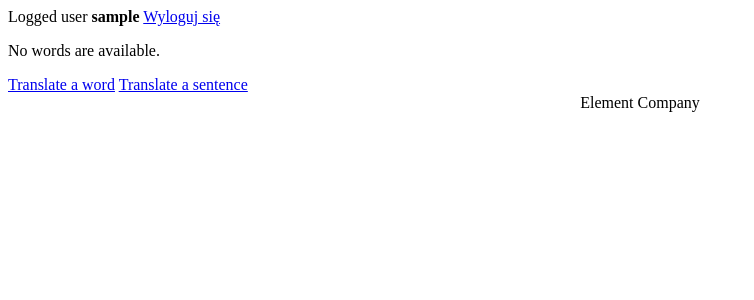
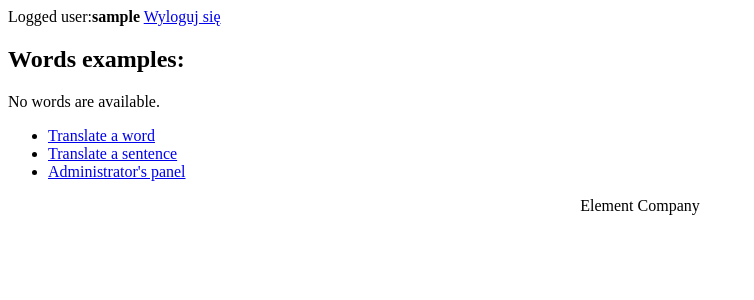
Before and after one commit to Bisk1/kongming, a Django app: page / in a window 1280 px wide. Shown: the top 300 px of the page, without its empty margins (0-754 px from the left). Run offline with Django 3.2, Linux system fonts and the light colour scheme; the visitor is signed in with stand-in values (Sample User, id 1); data that the repository does not hold is empty; some libraries are stand-ins or nearby versions.

Commit message:
Improve URLs

```diff
--- a/chinesetool/templates/chinesetool/base.html
+++ b/chinesetool/templates/chinesetool/base.html
@@ -14,9 +14,9 @@
 {% block header %}
   <div id="nav">
     {% if user.is_authenticated %}
-      {% trans "Logged user" %} <b>{{user.username}}</b>    <a href="/logout/">{% trans "Log out" %}</a>
+      {% trans "Logged user" %}:<b>{{user.username}}</b>    <a href="{% url 'chinesetool:logout' %}">{% trans "Log out" %}</a>
     {% else %}
-      <a href="/login/">{% trans "Log in" %}</a>    <a href="/register/">{% trans "Register" %}</a>
+      <a href="{% url 'chinesetool:login' %}">{% trans "Log in" %}</a>    <a href="{% url 'chinesetool:register' %}">{% trans "Register" %}</a>
     {% endif %}
   </div>
 {% endblock %}
--- a/chinesetool/templates/chinesetool/index.html
+++ b/chinesetool/templates/chinesetool/index.html
@@ -1,17 +1,23 @@
 {% extends "chinesetool/base.html"%}
 {% load i18n %}
 {% block content %}
+<h2>{% trans "Words examples" %}:</h2>
 {% if latest_words_list %}
     <ul>
     {% for wordzh in latest_words_list %}
-        <li><a href="/{{ wordzh.id }}/translate_word">{{ wordzh.word }}</a></li>
+        <li>{{ wordzh.word }}</li>
     {% endfor %}
     </ul>
 {% else %}
     <p>No words are available.</p>
 {% endif %}
-<a href="/translate_word">{% trans "Translate a word" %}</a>
-<a href="/translate_sentence">{% trans "Translate a sentence" %}</a>
+<ul>
+    <li><a href="{% url 'chinesetool:translate_word' %}">{% trans "Translate a word" %}</a></li>
+    <li><a href="{% url 'chinesetool:translate_sentence' %}">{% trans "Translate a sentence" %}</a></li>
+    {% if user.is_superuser %}
+    <li><a href="{% url 'admin:index' %}">{% trans "Administrator's panel" %}</a></li>
+    {% endif %}
+</ul>
 
 
 {% endblock %}
--- a/chinesetool/templates/registration/register.html
+++ b/chinesetool/templates/registration/register.html
@@ -9,7 +9,7 @@
   <legend> {% trans "All fields except for cell phone have to be filled " %} </legend>
     <form method="post" action=".">{% csrf_token %}
     {{ form.as_p }}
-    <input type="submit" value="Rejestracja">    <input type="reset" value="Wartości początkowe">
+    <input type="submit" value="{% trans 'Register' %}">    <input type="reset" value="{% trans 'Empty form' %}">
   </form>
 </fieldset>
 </div>
--- a/chinesetool/urls.py
+++ b/chinesetool/urls.py
@@ -10,7 +10,6 @@ urlpatterns = patterns('',
     url(r'login/$', 'django.contrib.auth.views.login', name='login'),
     url(r'^logout/$', views.logout_page, name='logout'),
     url(r'^register/$',views.register_page, name='register'),
-# Process a quiz guess
 
     url(r'^ajaxexample_json$',views.ajax),
 
--- a/chinesetool/views.py
+++ b/chinesetool/views.py
@@ -9,7 +9,7 @@ from chinesetool.forms import RegistrationForm
 from chinesetool.models import WordZH, WordPL, WordTranslation, Subscription
 
 from django.contrib.auth import authenticate, login, logout
-
+from django.core.urlresolvers import reverse
 
 def login_my(request):
     username = request.POST['username']
@@ -175,7 +175,7 @@ def register_page(request):
 
 def logout_page(request):
     logout(request)
-    return HttpResponseRedirect("/")
+    return HttpResponseRedirect(reverse("chinesetool:index"))
 
 
 from django.http import *
--- a/mysite/settings.py
+++ b/mysite/settings.py
@@ -73,8 +73,8 @@ DATABASES = {
 # Internationalization
 # https://docs.djangoproject.com/en/1.6/topics/i18n/
 LANGUAGES = (
- ('pl', 'Polish'),
- ('en', 'English'),
+    ('pl', 'Polish'),
+    ('en', 'English'),
         )
 
 LANGUAGE_CODE = 'pl'
```
Also changed, not shown: chinesetool/templates/registration/login.html (+6 -4 lines), chinesetool/locale/pl/LC_MESSAGES/django.po, 1 other file.
